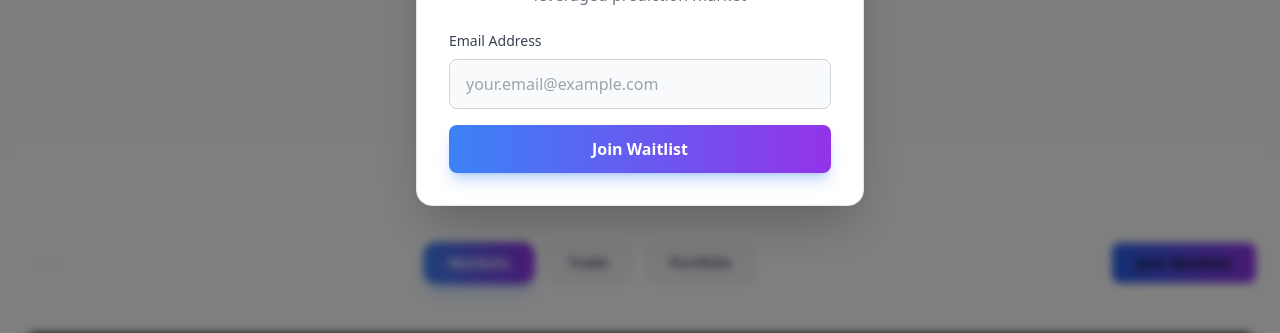
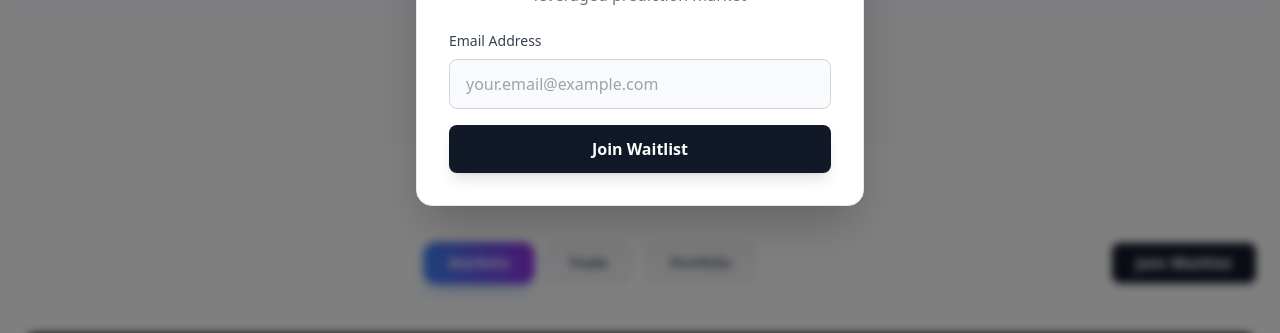
Before and after one commit to Guesstrain/Likelidemo, a Next.js app: page / in a window 1280 px wide. Both pictures are taken after a click on the button "Waitlist". Shown: the part 396-729 px from the top of the page. Built offline with nearby package versions, Linux system fonts and the light colour scheme; no server answers; what @reown/appkit, @reown/appkit-adapter-wagmi, wagmi would draw is missing.

Commit message:
fix: Waitlist 按钮改为深色风格
- Hero/导航栏/弹窗按钮统一改为 bg-gray-900
- 白底配色下更有对比度

```diff
--- a/src/components/SpaceHome.tsx
+++ b/src/components/SpaceHome.tsx
@@ -241,7 +241,7 @@ export default function SpaceHome() {
               <div className="text-yellow-500 text-4xl animate-float">🏆</div>
               <button
                 onClick={handleWaitlistClick}
-                className="btn-glow bg-gradient-to-r from-blue-500 to-purple-600 hover:from-blue-600 hover:to-purple-700 text-white px-12 py-4 rounded-xl text-xl font-bold transition-all transform hover:scale-105 shadow-lg shadow-blue-500/30"
+                className="btn-glow bg-gray-900 hover:bg-gray-800 text-white px-12 py-4 rounded-xl text-xl font-bold transition-all transform hover:scale-105 shadow-xl shadow-gray-900/30"
               >
                 Waitlist
               </button>
@@ -301,7 +301,7 @@ export default function SpaceHome() {
             {/* Right: Waitlist Button */}
             <button
               onClick={handleWaitlistClick}
-              className="bg-gradient-to-r from-blue-600 to-purple-600 hover:from-blue-700 hover:to-purple-700 px-6 py-2 rounded-lg font-semibold transition-all transform hover:scale-105"
+              className="bg-gray-900 hover:bg-gray-800 text-white px-6 py-2 rounded-lg font-semibold transition-all transform hover:scale-105 shadow-md"
             >
               Join Waitlist
             </button>
@@ -884,7 +884,7 @@ export default function SpaceHome() {
 
                   <button
                     type="submit"
-                    className="w-full bg-gradient-to-r from-blue-500 to-purple-600 hover:from-blue-600 hover:to-purple-700 text-white py-3 rounded-lg font-bold transition-all transform hover:scale-105 shadow-lg shadow-blue-500/30"
+                    className="w-full bg-gray-900 hover:bg-gray-800 text-white py-3 rounded-lg font-bold transition-all transform hover:scale-105 shadow-lg"
                   >
                     Join Waitlist
                   </button>
```
